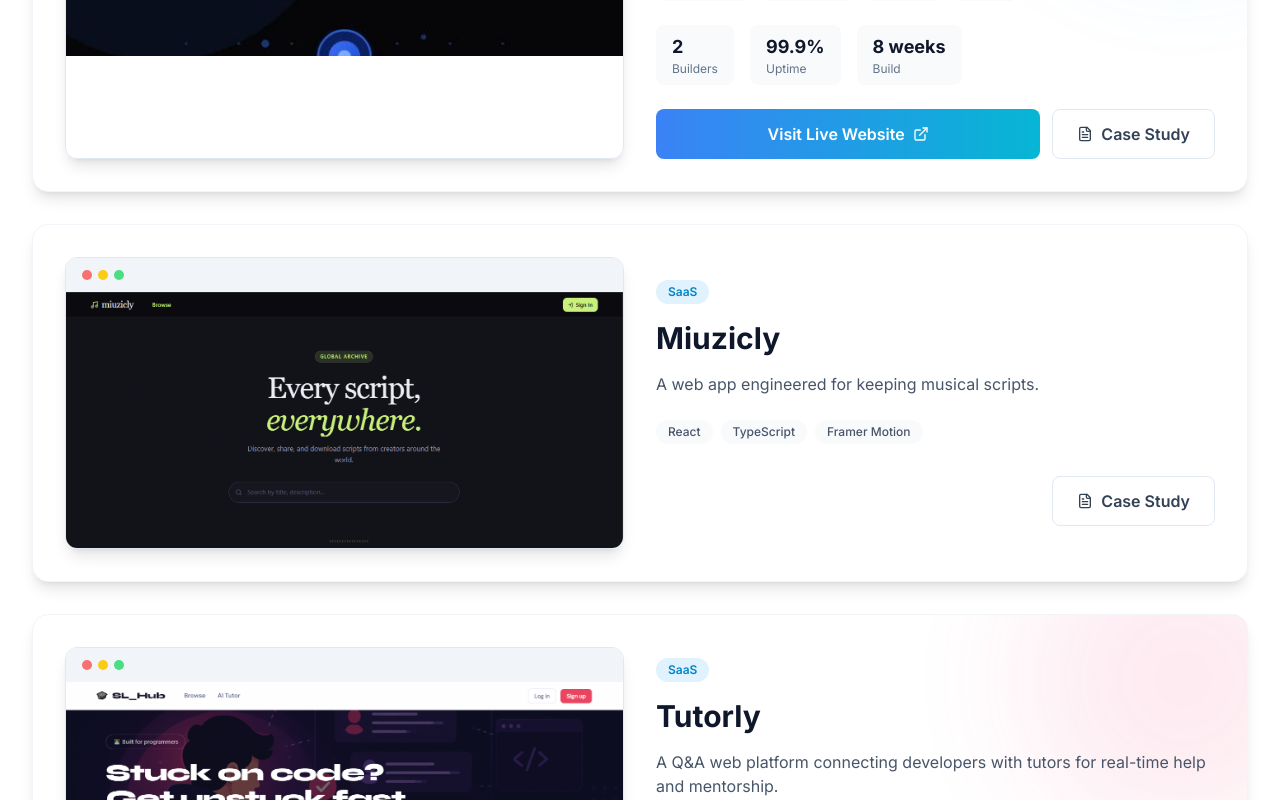
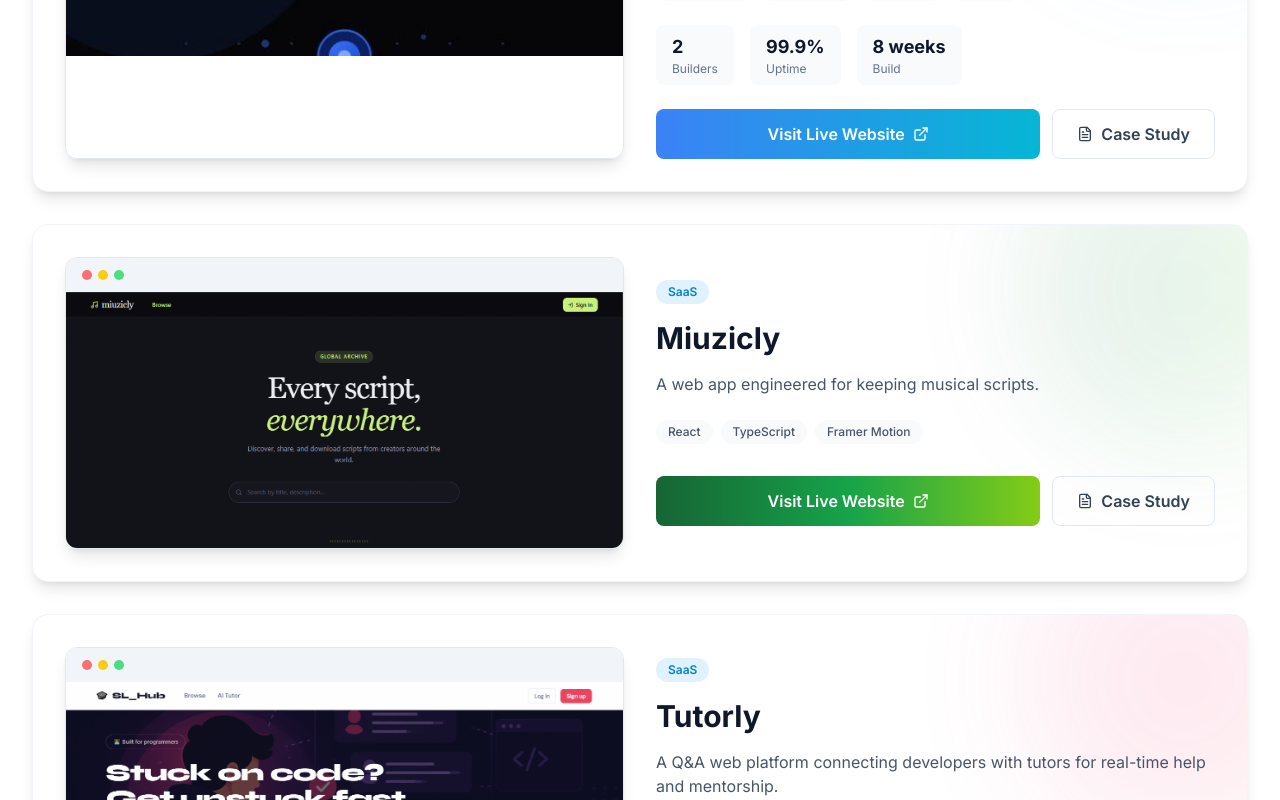
Before and after one commit to chris008123/SL, a React (Vite) app: page /products in a window 1280 px wide. Shown: the part 1440-2240 px from the top of the page. Built offline with nearby package versions, Linux system fonts and the light colour scheme; no server answers; the HTML template or start-up script is replaced by a standard one.

Commit message:
Refactored color palette

```diff
--- a/src/pages/Products.jsx
+++ b/src/pages/Products.jsx
@@ -224,7 +224,7 @@
     category: 'SaaS',
     description: 'A web app engineered for keeping musical scripts.',
     tech: ['React', 'TypeScript', 'Framer Motion'],
-    color: 'from-dark-green to-lime-green-500',
+    color: 'bg-gradient-to-r from-green-800 via-green-600 to-lime-500',
     icon: Smartphone,
     image: '/images/projects/miuzicly.png', // e.g. '/images/projects/partnersup.png'
     liveUrl: 'miuzicly.vercel.app',
@@ -248,7 +248,7 @@
     category: 'SaaS',
     description: 'A web platform for real-time buying of products.',
     tech: ['React', 'Supabase', 'TailwindCSS'],
-    color: 'from-maroon-900 to-crimson-800',
+    color: 'from-rose-950 to-red-700',
     icon: Users,
     image: '/images/projects/rabi.png', // e.g. '/images/projects/tutorly.png'
     liveUrl: 'rabireigns.vercel.app',
```
